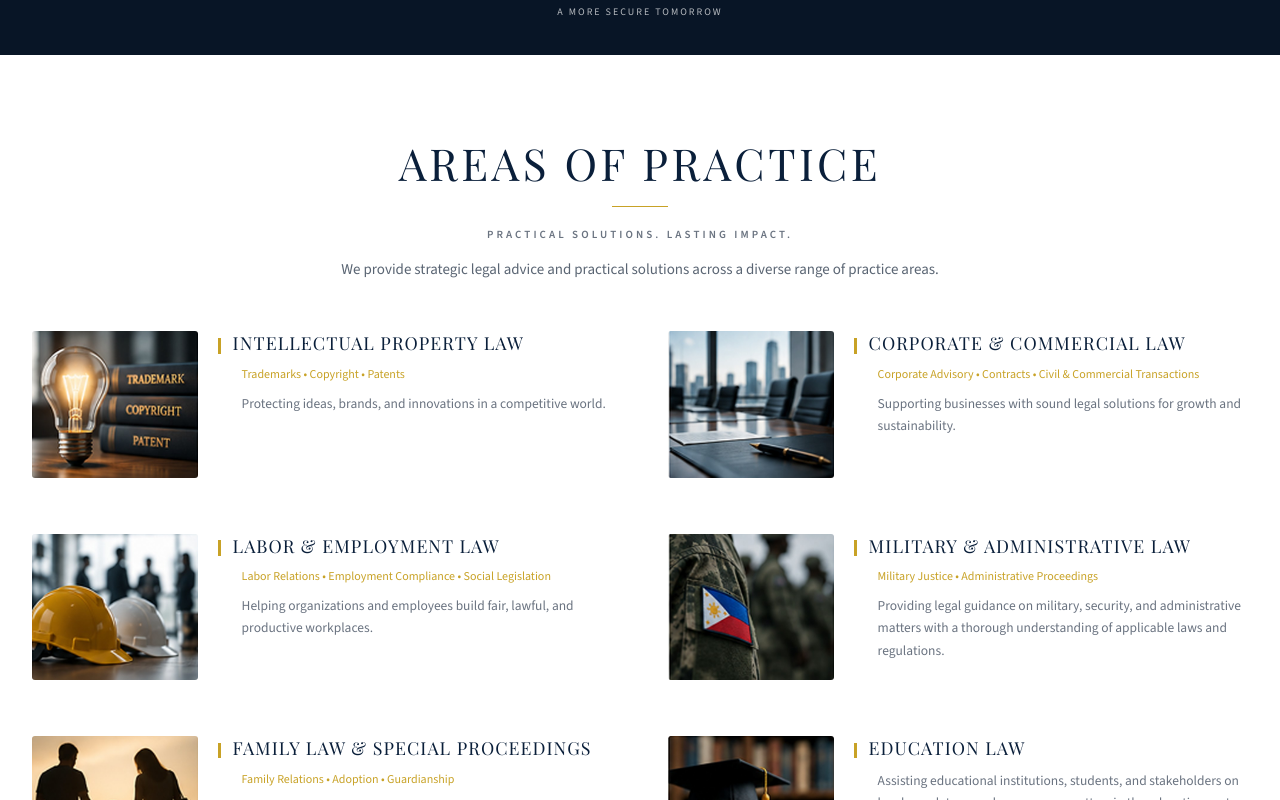
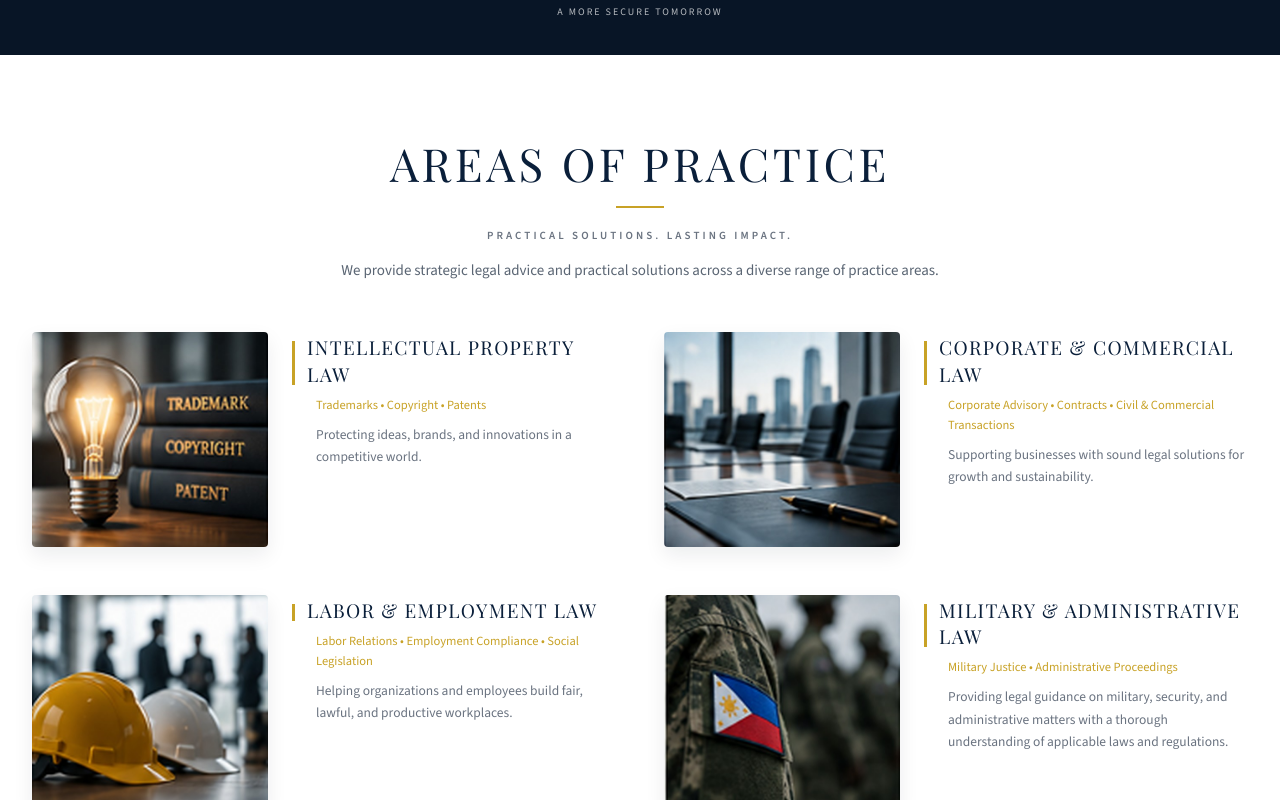
Before and after one commit to dreiren/fgdl, a Next.js app: page / in a window 1280 px wide. Shown: the part 2340-3140 px from the top of the page. Built offline with nearby package versions, Linux system fonts and the light colour scheme; a web font is replaced by a local one.

Commit message:
Scale practice-area photos to match the source layout
Enlarge the photo tiles, serve the cropped JPEGs without extra
optimizer downsizing, and keep the gold title accents aligned
with the graphic.

Co-authored-by: Adrian Ravis <dreiren@users.noreply.github.com>

```diff
--- a/app/practice-areas/[slug]/page.tsx
+++ b/app/practice-areas/[slug]/page.tsx
@@ -38,14 +38,16 @@ export default async function PracticeAreaPage({
       <section className="bg-cream py-16 md:py-20">
         <Container className="grid gap-12 lg:grid-cols-[1.2fr_0.8fr]">
           <div>
-            <div className="relative mb-8 aspect-[4/3] max-w-md overflow-hidden rounded-sm">
+            <div className="relative mb-8 aspect-[4/3] max-w-md overflow-hidden rounded-[4px] shadow-[0_8px_24px_rgba(8,21,38,0.08)]">
               <Image
                 src={area.image}
                 alt=""
                 fill
                 className="object-cover"
                 sizes="(max-width: 768px) 100vw, 448px"
+                quality={90}
                 priority
+                unoptimized
               />
             </div>
             {area.topics.length > 0 ? (
--- a/components/areas-of-practice.tsx
+++ b/components/areas-of-practice.tsx
@@ -32,36 +32,38 @@ export function AreasOfPractice({
       <PracticeShell className="py-16 md:py-20">
         <Heading
           id="practice-heading"
-          className="scroll-mt-28 text-center font-serif text-[2rem] leading-tight tracking-[0.08em] text-navy uppercase md:text-[2.75rem]"
+          className="scroll-mt-28 text-center font-serif text-[2rem] leading-tight tracking-[0.08em] text-navy uppercase md:text-[2.85rem]"
         >
           {practiceSection.title}
         </Heading>
-        <div className="mx-auto mt-4 h-px w-14 bg-gold" aria-hidden="true" />
+        <div className="mx-auto mt-3.5 h-[2px] w-12 bg-gold" aria-hidden="true" />
         <p className="mt-5 text-center text-[11px] font-semibold tracking-[0.28em] text-[#6a7380] uppercase">
           {practiceSection.kicker}
         </p>
-        <p className="mx-auto mt-3 max-w-[38rem] text-center text-[15px] leading-7 text-muted">
+        <p className="mx-auto mt-3 max-w-[40rem] text-center text-[15px] leading-7 text-muted">
           {practiceSection.intro}
         </p>
 
-        <ul className="mt-12 grid gap-x-10 gap-y-10 sm:gap-y-12 lg:grid-cols-2 lg:gap-x-14 lg:gap-y-14">
+        <ul className="mt-12 grid gap-x-10 gap-y-9 sm:gap-y-10 lg:grid-cols-2 lg:gap-x-12 lg:gap-y-12">
           {practiceAreas.map((area) => (
             <li key={area.slug}>
               <Link
                 href={`/practice-areas/${area.slug}`}
-                className="-m-2 flex gap-4 rounded-sm p-2 transition-colors hover:bg-[#fafafa] sm:gap-5"
+                className="-m-1.5 flex items-start gap-4 rounded-sm p-1.5 transition-colors hover:bg-[#fafafa] sm:gap-5 lg:gap-6"
               >
-                <div className="relative h-[7.35rem] w-[8.15rem] shrink-0 overflow-hidden rounded-[3px] sm:h-[8.6rem] sm:w-[9.6rem] lg:h-[9.15rem] lg:w-[10.35rem]">
+                <div className="relative aspect-[11/10] w-[8.35rem] shrink-0 overflow-hidden rounded-[4px] shadow-[0_8px_20px_rgba(8,21,38,0.08)] sm:w-[11rem] lg:w-[13.25rem] xl:w-[14.75rem]">
                   <Image
                     src={area.image}
                     alt=""
                     fill
                     className="object-cover"
-                    sizes="166px"
+                    sizes="(max-width: 640px) 134px, (max-width: 1024px) 176px, 236px"
+                    quality={90}
+                    unoptimized
                   />
                 </div>
-                <div className="min-w-0 flex-1">
-                  <ItemHeading className="flex gap-3 font-serif text-[1.02rem] leading-snug tracking-[0.06em] text-navy uppercase sm:text-[1.12rem]">
+                <div className="min-w-0 flex-1 pt-0.5">
+                  <ItemHeading className="flex gap-3 font-serif text-[1.05rem] leading-snug tracking-[0.07em] text-navy uppercase sm:text-[1.16rem] lg:text-[1.2rem]">
                     <span
                       className="mt-[0.38em] mb-[0.12em] w-[3px] shrink-0 self-stretch bg-gold"
                       aria-hidden="true"
@@ -69,7 +71,7 @@ export function AreasOfPractice({
                     <span>{area.title}</span>
                   </ItemHeading>
                   {area.topics.length > 0 ? (
-                    <p className="mt-2 pl-6 text-[12px] leading-5 text-gold">
+                    <p className="mt-2 pl-6 text-[11.5px] leading-5 text-gold sm:text-[12.5px]">
                       {area.topics.map((topic, index) => (
                         <span key={topic}>
                           {index > 0 ? (
@@ -80,7 +82,7 @@ export function AreasOfPractice({
                       ))}
                     </p>
                   ) : null}
-                  <p className="mt-2 pl-6 text-[13.5px] leading-[1.65] text-[#6a7380]">
+                  <p className="mt-2 pl-6 text-[13px] leading-[1.65] text-[#6a7380] sm:text-[13.5px]">
                     {area.summary}
                   </p>
                 </div>
@@ -94,7 +96,7 @@ export function AreasOfPractice({
         <PracticeShell className="flex flex-col items-center py-8 text-center md:py-9">
           <div className="flex w-full max-w-xl items-center gap-4">
             <span className="h-px flex-1 bg-gold/80" aria-hidden="true" />
-            <p className="font-serif text-[0.95rem] tracking-[0.22em] text-white uppercase md:text-[1.05rem]">
+            <p className="shrink-0 font-serif text-[0.92rem] tracking-[0.22em] text-white uppercase md:text-[1.05rem]">
               Law <span className="mx-1 text-gold">•</span> People{" "}
               <span className="mx-1 text-gold">•</span> Progress
             </p>
```
